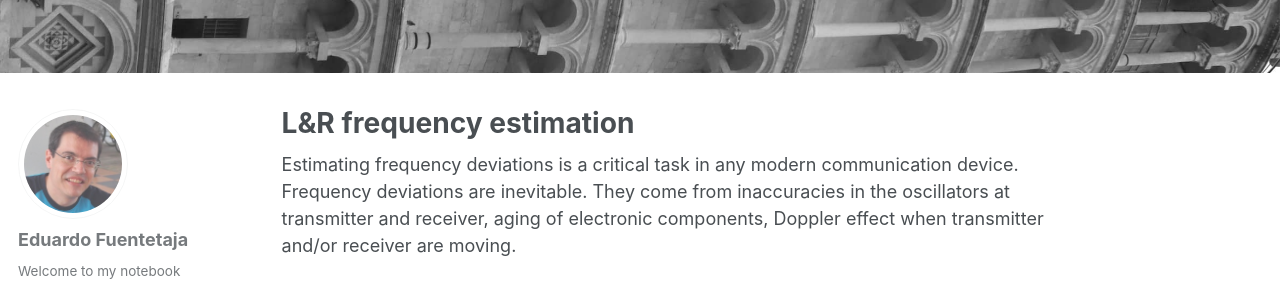
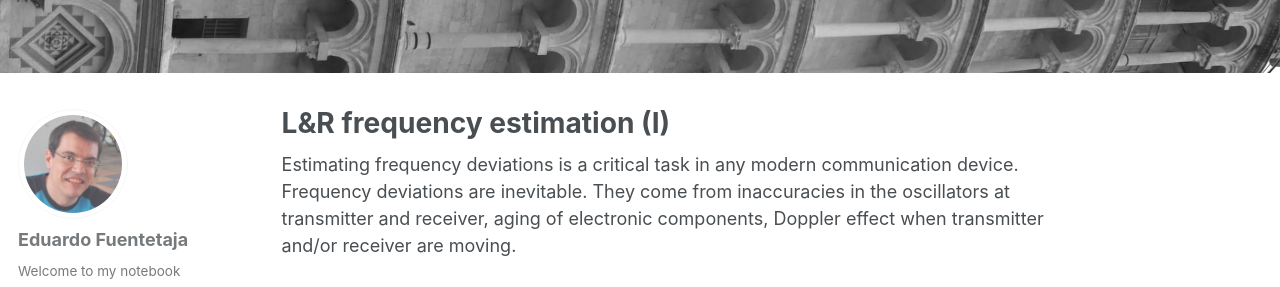
Before and after one commit to EdFuentetaja/EdFuentetaja.github.io, a Jekyll site: the page built from _posts/2023-02-03-l_and_r_explanation.markdown, in a window 1280 px wide and 900 px high. Shown: the part 316-603 px from the top of the window. Built offline with Jekyll 4.4.1, drawn with Linux system fonts in a browser that asks for light colours; formulas are drawn with MathJax 3; comment, search, counter and statistics services are not loaded.

```diff
--- a/_posts/2023-02-03-l_and_r_explanation.markdown
+++ b/_posts/2023-02-03-l_and_r_explanation.markdown
@@ -1,5 +1,5 @@
 ---
-title:  "L&R frequency estimation"
+title:  "L&R frequency estimation (I)"
 date:   2023-02-03 00:00:00 +0800
 categories: SDR
 excerpt: "A better explanation on how this classical method does the job."
```
